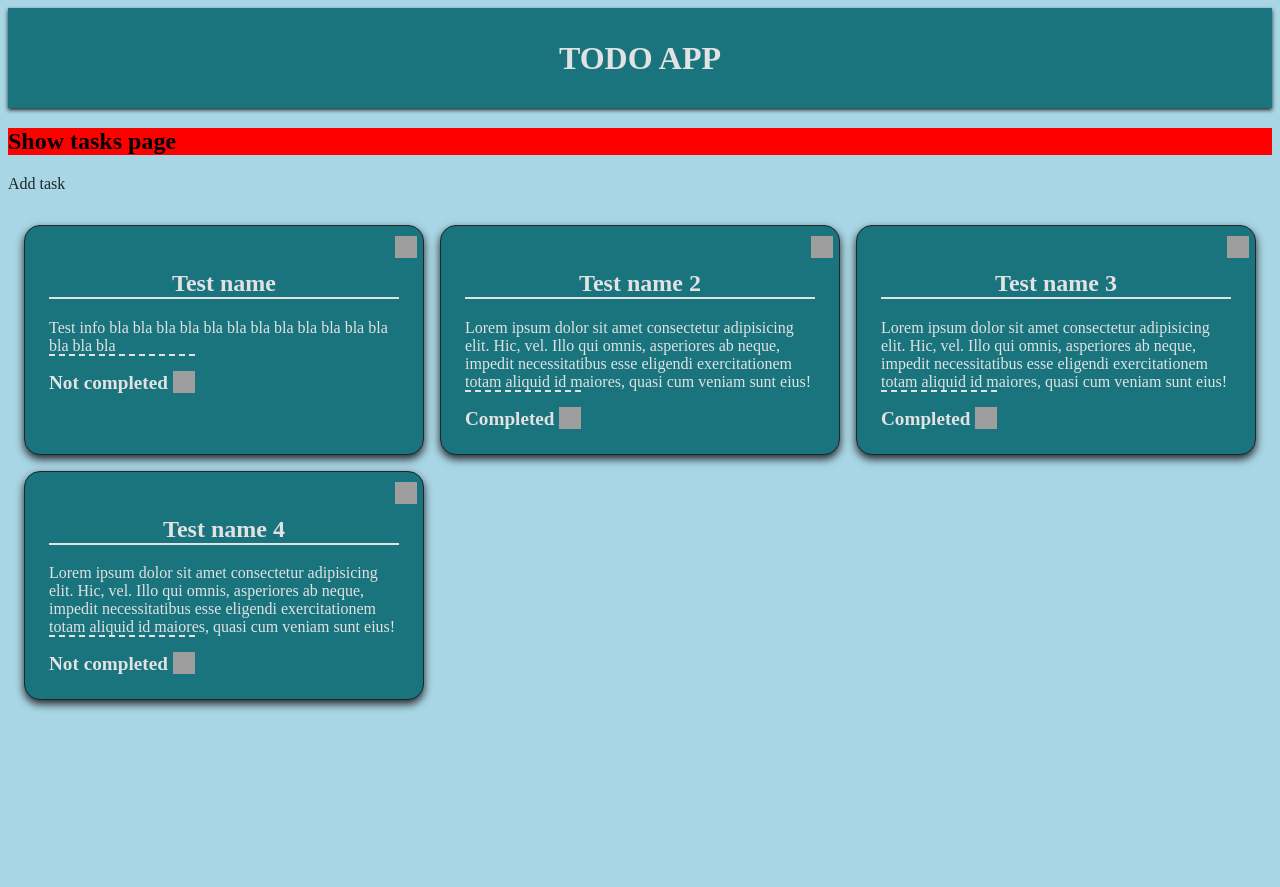
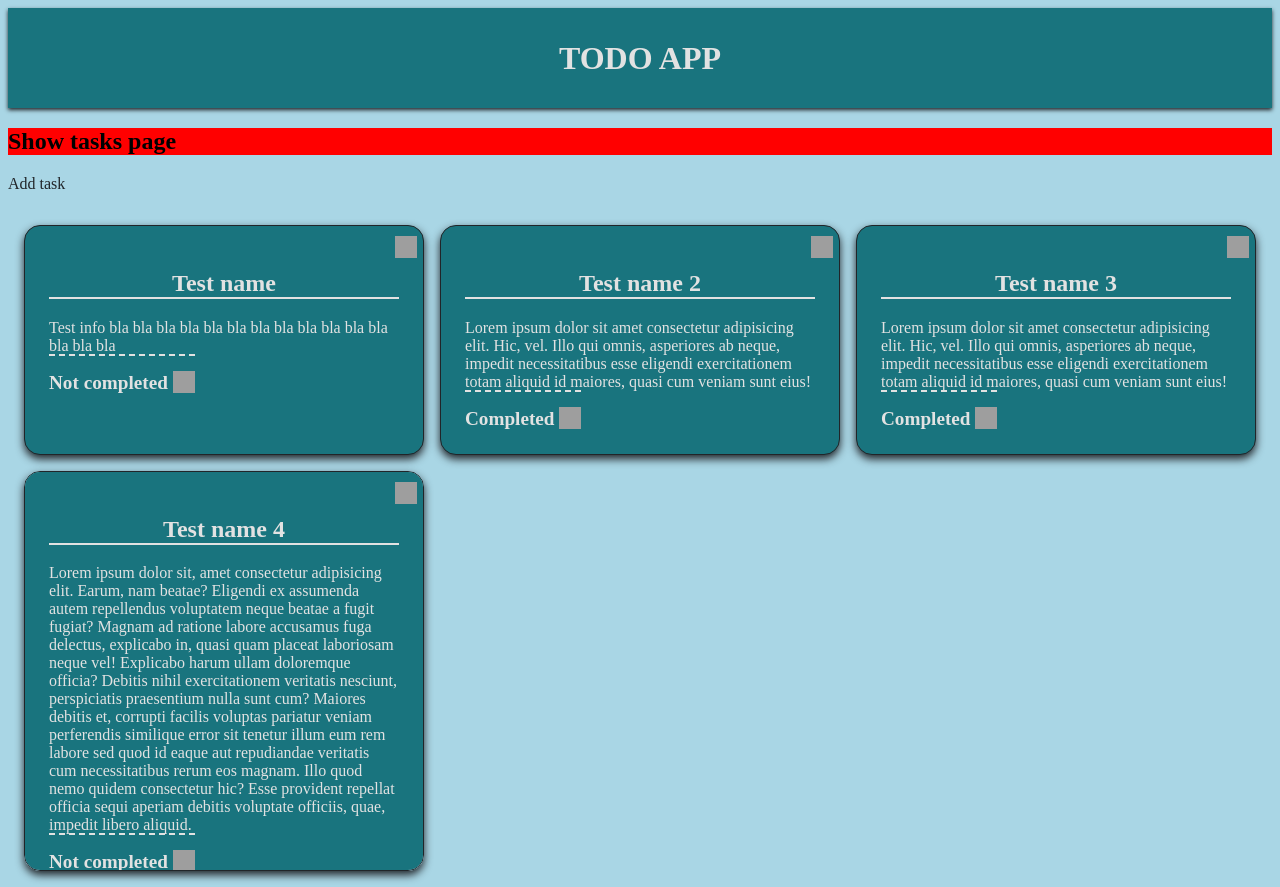
Before and after one commit to slysnek/liga-traineeship-project, a React (Create React App) app: page / in a window 1280 px wide. Before the commit the page ends 816 px from the top, so only its background shows below. Built offline with nearby package versions, Linux system fonts and the light colour scheme; grey boxes are pictures that could not be loaded; the HTML template or start-up script is replaced by a standard one.

Commit message:
feat: change lorem text

```diff
--- a/src/app/TaskList/TaskList.tsx
+++ b/src/app/TaskList/TaskList.tsx
@@ -24,7 +24,7 @@ const TaskList = () => {
     },
     {
       name: 'Test name 4 ',
-      info: 'Lorem ipsum dolor sit amet consectetur adipisicing elit. Hic, vel. Illo qui omnis, asperiores ab neque, impedit necessitatibus esse eligendi exercitationem totam aliquid id maiores, quasi cum veniam sunt eius!',
+      info: 'Lorem ipsum dolor sit, amet consectetur adipisicing elit. Earum, nam beatae? Eligendi ex assumenda autem repellendus voluptatem neque beatae a fugit fugiat? Magnam ad ratione labore accusamus fuga delectus, explicabo in, quasi quam placeat laboriosam neque vel! Explicabo harum ullam doloremque officia? Debitis nihil exercitationem veritatis nesciunt, perspiciatis praesentium nulla sunt cum? Maiores debitis et, corrupti facilis voluptas pariatur veniam perferendis similique error sit tenetur illum eum rem labore sed quod id eaque aut repudiandae veritatis cum necessitatibus rerum eos magnam. Illo quod nemo quidem consectetur hic? Esse provident repellat officia sequi aperiam debitis voluptate officiis, quae, impedit libero aliquid.',
       isCompleted: false,
       id: 4,
     },
```
